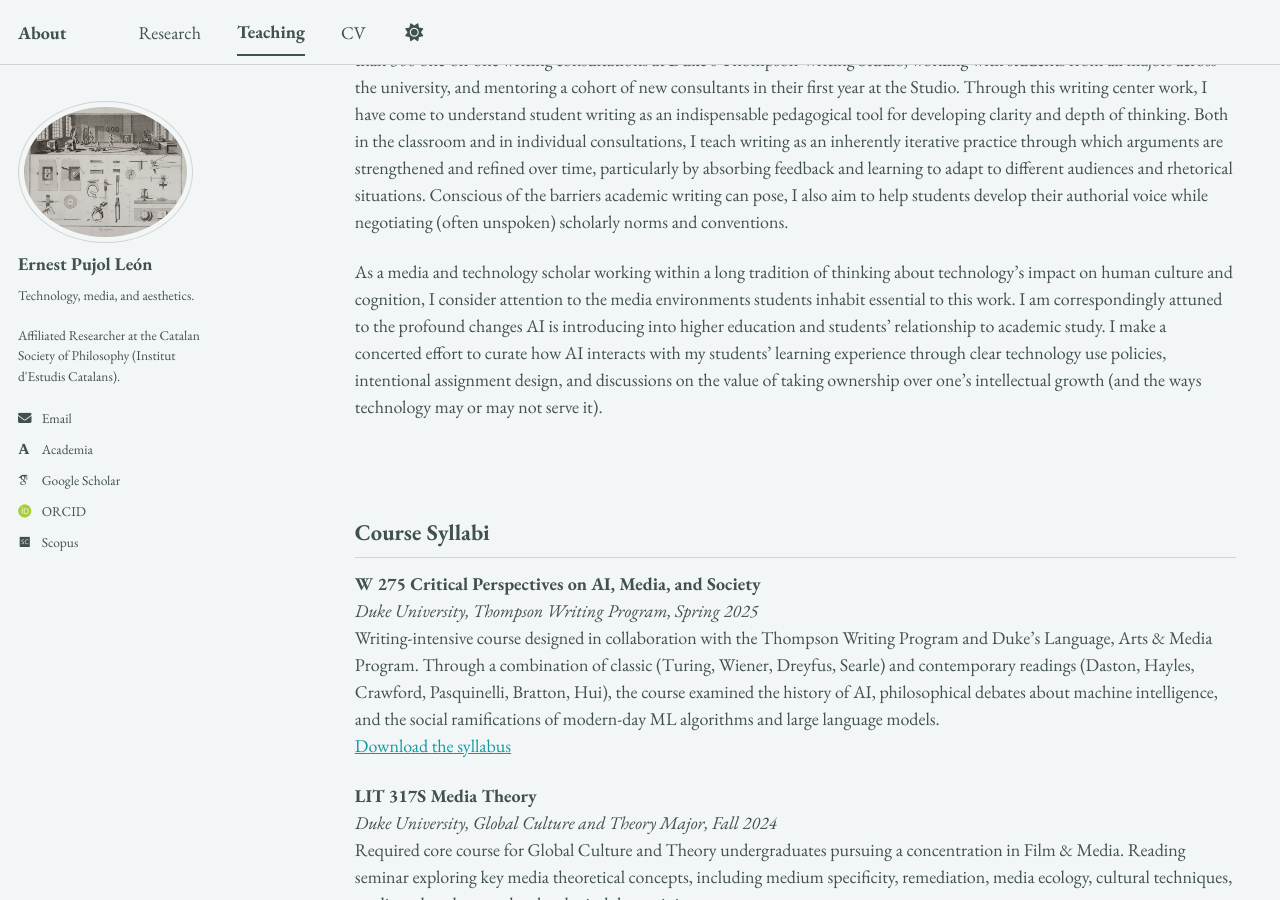
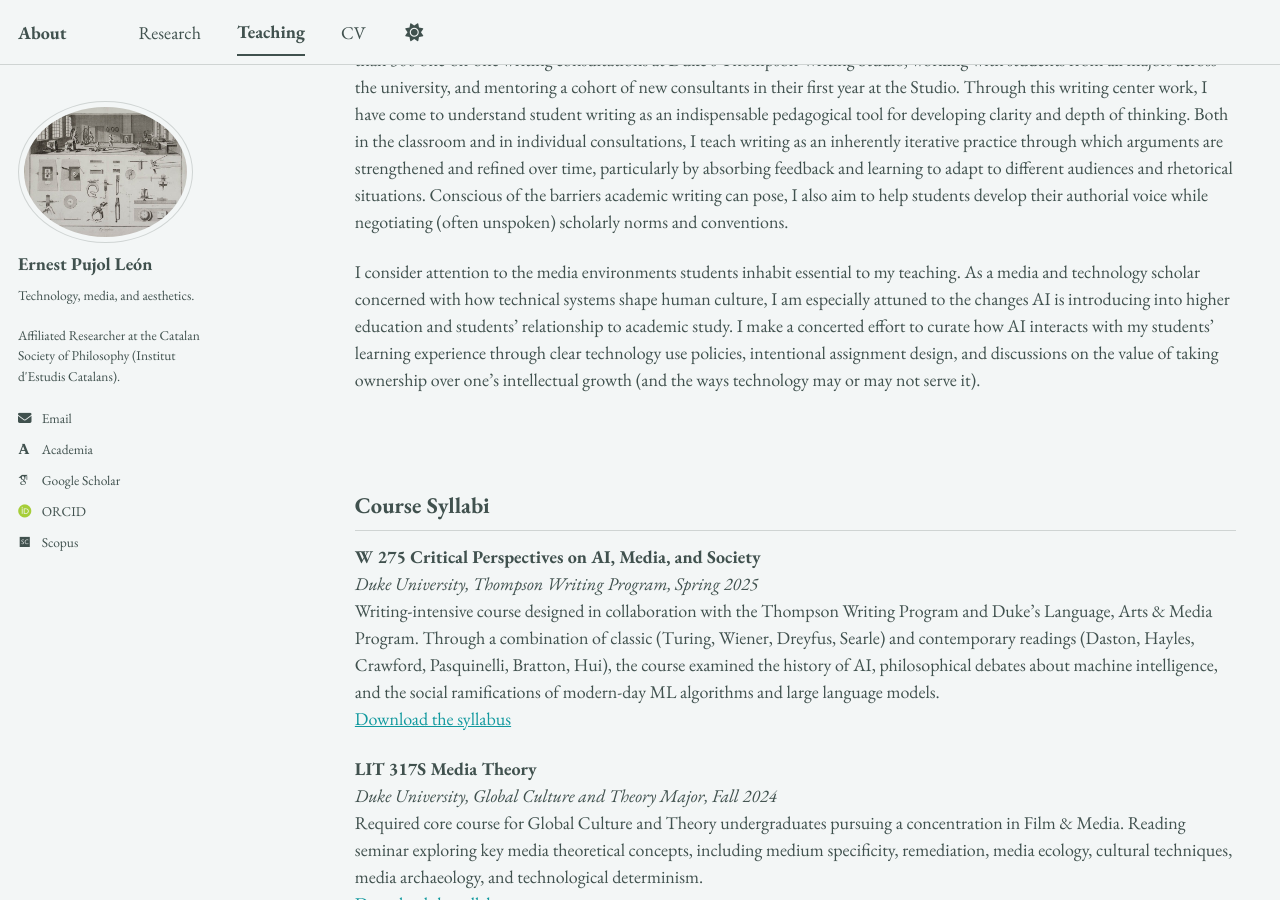
Before and after one commit to epujol90/epujol90.github.io, a Jekyll site: the page built from _pages/teaching.md, in a window 1280 px wide and 900 px high, scrolled down 521 px. Built offline with Jekyll 4.4.1, drawn with Linux system fonts in a browser that asks for light colours; some web fonts are replaced; a script bundle is joined from its source files by our own code; library files that are not in the unit come from our copies.

Commit message:
Update teaching.md

```diff
--- a/_pages/teaching.md
+++ b/_pages/teaching.md
@@ -11,7 +11,7 @@ My teaching experience includes both classroom instruction and writing center pr
 
 Beyond traditional coursework, my teaching owes much to my writing center experience. Over two consecutive years, I led more than 300 one-on-one writing consultations at Duke's Thompson Writing Studio, working with students from all majors across the university, and mentoring a cohort of new consultants in their first year at the Studio. Through this writing center work, I have come to understand student writing as an indispensable pedagogical tool for developing clarity and depth of thinking. Both in the classroom and in individual consultations, I teach writing as an inherently iterative practice through which arguments are strengthened and refined over time, particularly by absorbing feedback and learning to adapt to different audiences and rhetorical situations. Conscious of the barriers academic writing can pose, I also aim to help students develop their authorial voice while negotiating (often unspoken) scholarly norms and conventions.
 
-As a media and technology scholar working within a long tradition of thinking about technology’s impact on human culture and cognition, I consider attention to the media environments students inhabit essential to this work. I am correspondingly attuned to the profound changes AI is introducing into higher education and students’ relationship to academic study. I make a concerted effort to curate how AI interacts with my students’ learning experience through clear technology use policies, intentional assignment design, and discussions on the value of taking ownership over one’s intellectual growth (and the ways technology may or may not serve it).
+I consider attention to the media environments students inhabit essential to my teaching. As a media and technology scholar concerned with how technical systems shape human culture, I am especially attuned to the changes AI is introducing into higher education and students’ relationship to academic study. I make a concerted effort to curate how AI interacts with my students’ learning experience through clear technology use policies, intentional assignment design, and discussions on the value of taking ownership over one’s intellectual growth (and the ways technology may or may not serve it).
 <br>
 <br>
 <br>
```
